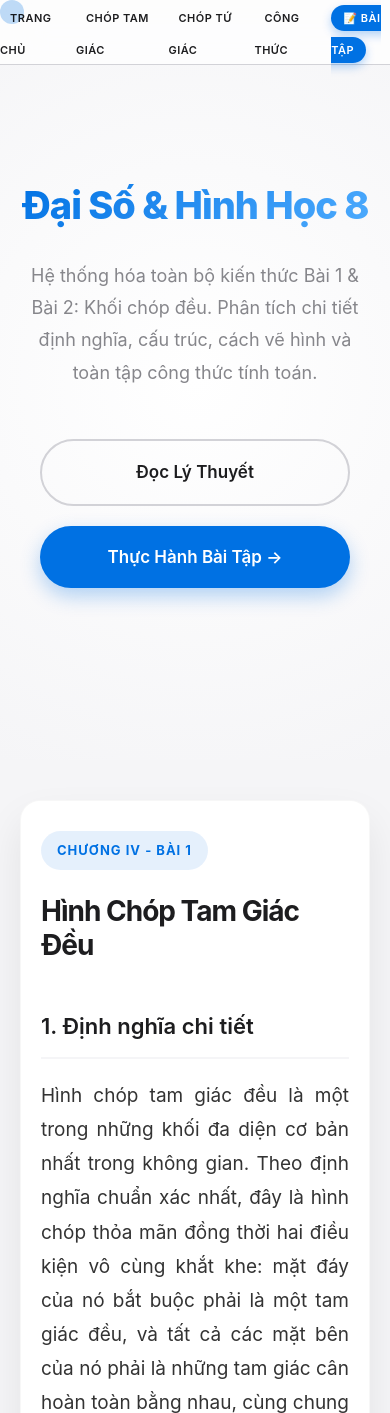
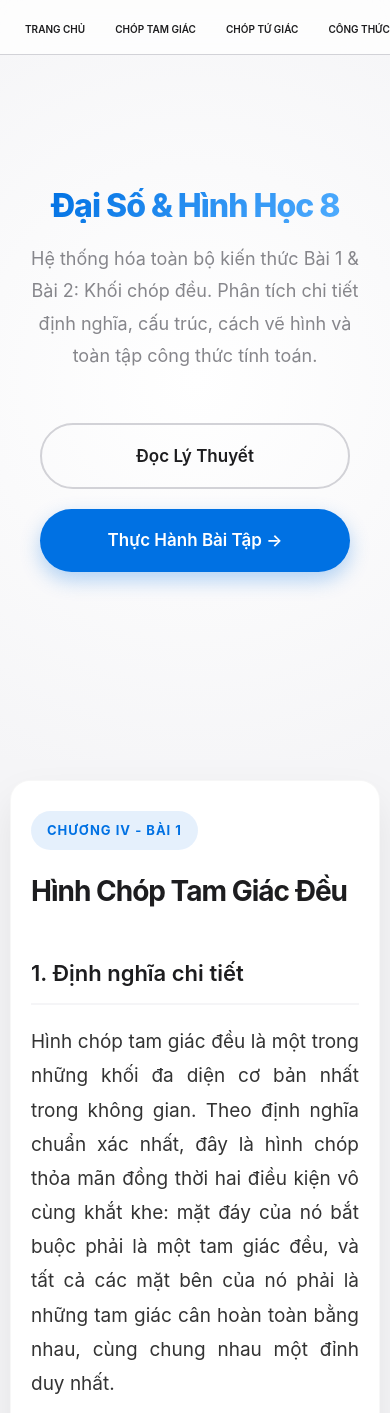
Before and after one commit to thahntungg/stem-toan, a Flask app: page / in a window 390 px wide. Shown: the top 1413 px of the page. Run offline with Flask 3, Linux system fonts and the light colour scheme.

Commit message:
Update index.html

```diff
--- a/templates/index.html
+++ b/templates/index.html
@@ -513,6 +513,64 @@
         font-size: 22px;
     }
 
+/* ==========================================================================
+   TỐI ƯU RIÊNG CHO IPHONE 8 PLUS ĐỔ XUỐNG (MÀN HÌNH < 414px)
+   ========================================================================== */
+@media (max-width: 414px) {
+    /* 1. Cho phép thanh Menu cuộn ngang để không bị nhảy dòng */
+    .glass-nav {
+        height: 55px; /* Giảm chiều cao cho gọn */
+    }
+
+    .glass-nav ul {
+        gap: 10px;
+        padding: 0 15px;
+        width: 100%;
+        overflow-x: auto; /* Tạo thanh cuộn ngang nếu menu quá dài */
+        white-space: nowrap; /* Không cho chữ nhảy xuống dòng */
+        justify-content: flex-start; /* Căn trái để người dùng dễ vuốt */
+        -webkit-overflow-scrolling: touch; /* Vuốt mượt trên iPhone */
+    }
+
+    /* Ẩn thanh cuộn để nhìn cho đẹp */
+    .glass-nav ul::-webkit-scrollbar {
+        display: none;
+    }
+
+    .glass-nav a {
+        font-size: 10px; /* Chữ nhỏ lại một chút */
+        letter-spacing: 0;
+    }
+
+    .nav-btn-highlight {
+        padding: 5px 10px !important;
+        font-size: 10px !important;
+    }
+
+    /* 2. Fix lỗi tiêu đề Hero bị quá to trên iPhone 8/7/6 */
+    .hero-title {
+        font-size: 32px;
+        line-height: 1.1;
+    }
+
+    /* 3. Thu nhỏ các hộp công thức cho đỡ tốn diện tích */
+    .formula-item {
+        padding: 15px;
+    }
+
+    .formula-math {
+        font-size: 18px;
+    }
+
+    /* 4. Giảm bớt padding của container chính */
+    .content-container {
+        padding: 20px 10px;
+    }
+
+    /* 5. Tắt cái Cursor Custom trên điện thoại (vì dùng tay chạm, không có chuột) */
+    #ultimate-cursor {
+        display: none;
+    }
     </style>
 </head>
 <body>
```
